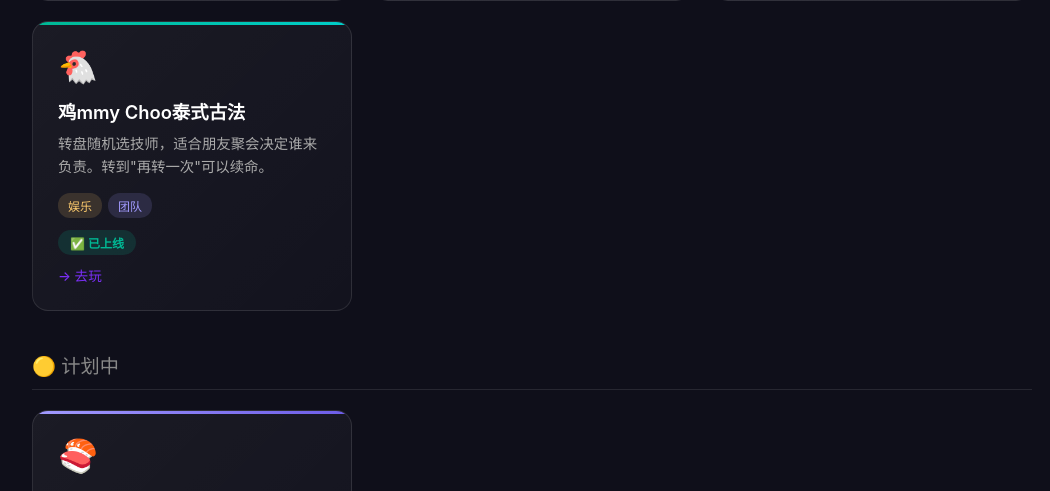
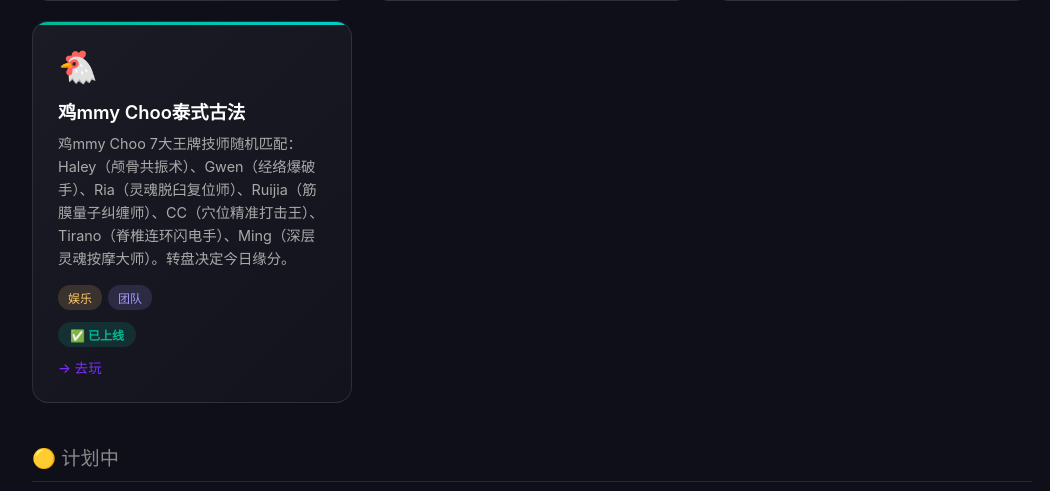
Before and after one commit to ria0v0/spanish-learning, a Flask app: page /ideas in a window 1280 px wide. Shown: the part 510-1001 px from the top of the page, without its empty margins (108-1158 px from the left). Run offline with Flask 3, Linux system fonts and the light colour scheme.

Commit message:
feat: update jimmy choo description with technician skills

```diff
--- a/templates/ideas.html
+++ b/templates/ideas.html
@@ -200,7 +200,7 @@
         <div class="idea-card status-live">
             <div class="idea-icon">🐔</div>
             <div class="idea-title">鸡mmy Choo泰式古法</div>
-            <div class="idea-desc">转盘随机选技师，适合朋友聚会决定谁来负责。转到"再转一次"可以续命。</div>
+            <div class="idea-desc">鸡mmy Choo 7大王牌技师随机匹配：Haley（颅骨共振术）、Gwen（经络爆破手）、Ria（灵魂脱臼复位师）、Ruijia（筋膜量子纠缠师）、CC（穴位精准打击王）、Tirano（脊椎连环闪电手）、Ming（深层灵魂按摩大师）。转盘决定今日缘分。</div>
             <div class="idea-tags">
                 <span class="tag tag-fun">娱乐</span>
                 <span class="tag tag-social">团队</span>
```
